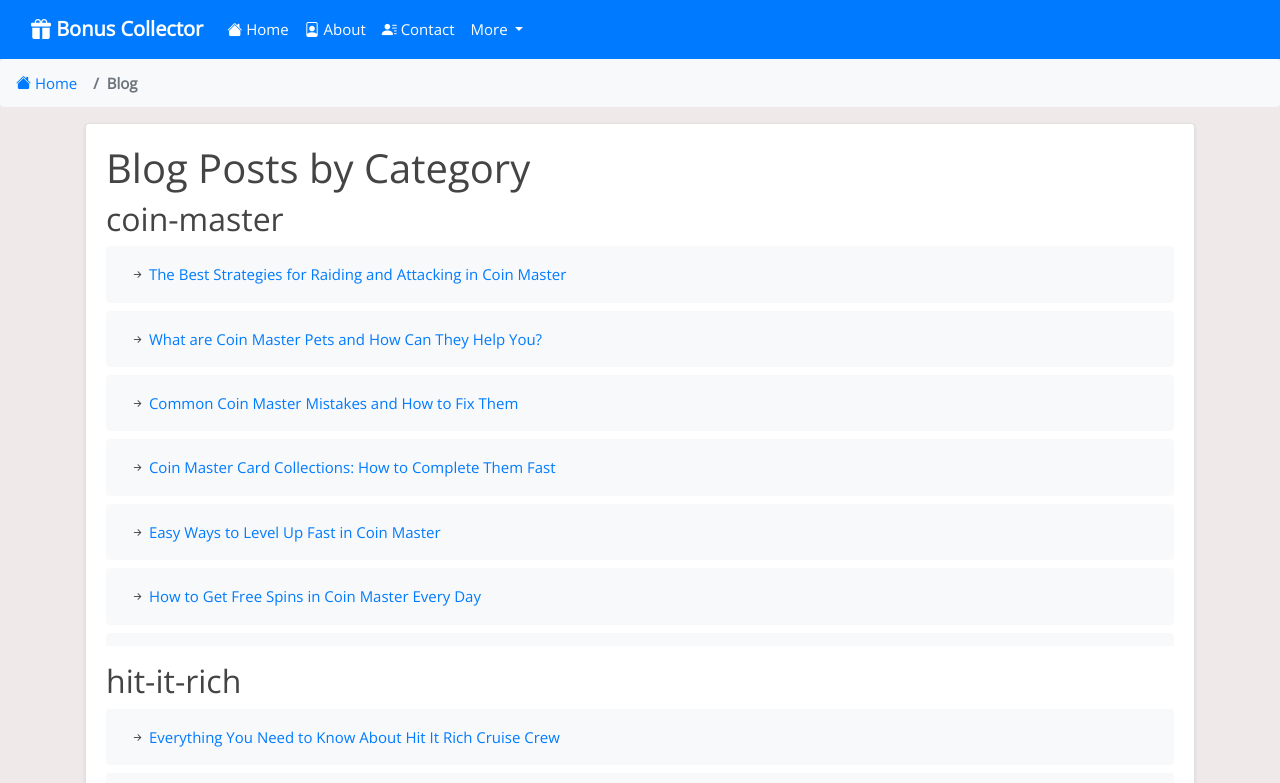
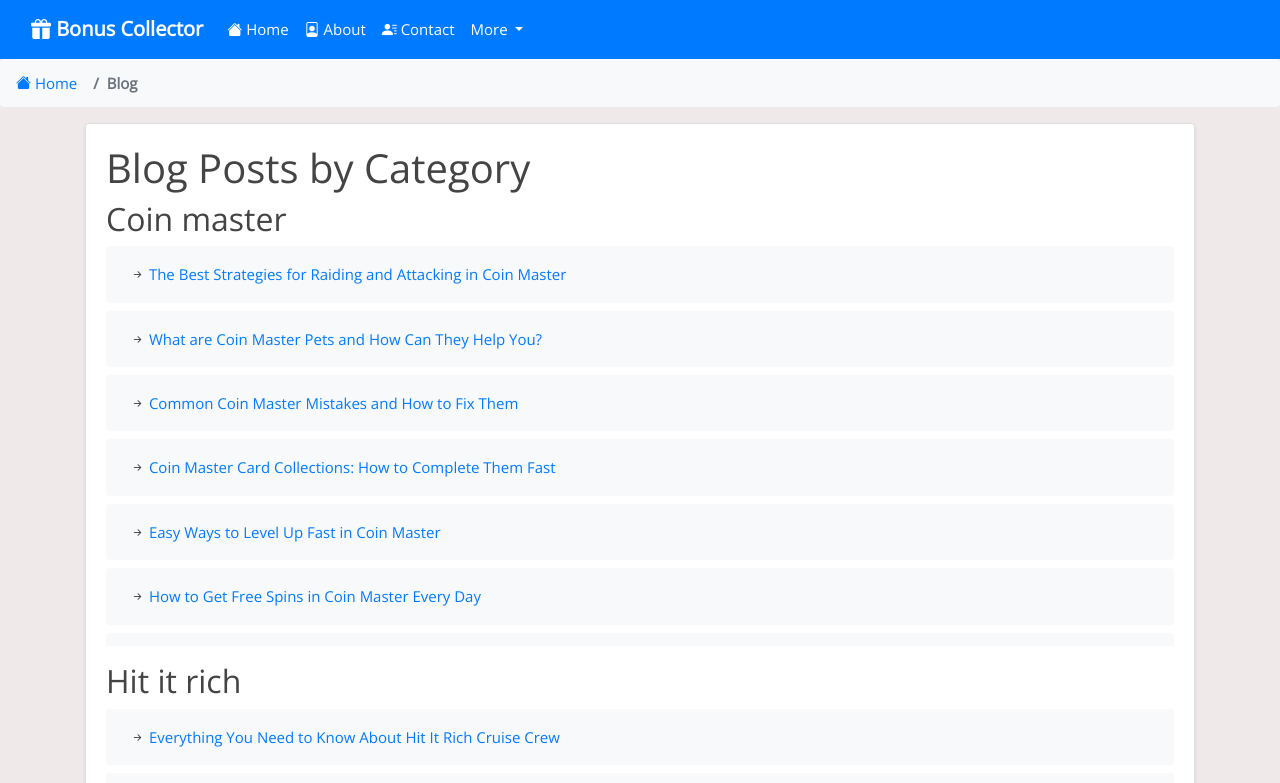
Before and after one commit to Prollad99/bs-net, a Jekyll site: the page built from _blogs/index.html, in a window 1280 px wide. Shown: the top 783 px of the page. Built offline with Jekyll 4.4.1, drawn with Linux system fonts in a browser that asks for light colours; nearby versions of some CDN libraries; comment, search, counter and statistics services are not loaded.

Commit message:
Update index.html

```diff
--- a/_blogs/index.html
+++ b/_blogs/index.html
@@ -12,7 +12,7 @@
 {% assign categorized_posts = site.blogs | group_by: "category" %}
 
 {% for category in categorized_posts %}
-  <h2>{{ category.name }}</h2>
+  <h2>{{ category.name | replace: '-', ' ' | capitalize }}</h2>
     <ul class="list-group fixed-height-scroll mb-3">
     {% for post in category.items %}
       <li class="list-group-item">
@@ -23,5 +23,5 @@
   </ul>
 {% endfor %}
 
+  </div>
 </div>
-</div>
```
